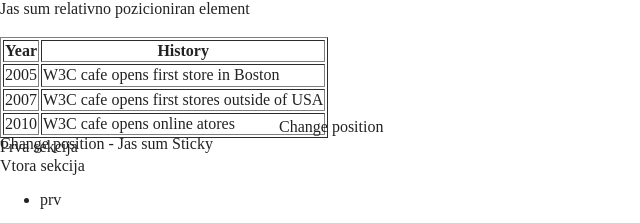
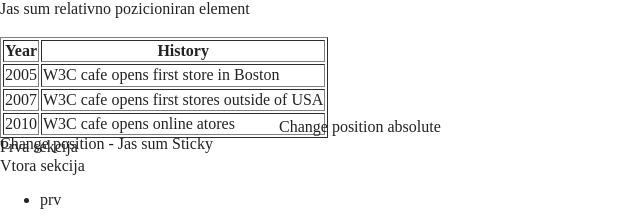
Before and after one commit to zoranrist/doma_na_golemiot, a website built with Parcel: page index.html in a window 1280 px wide. Shown: the top 223 px of the page, 0-640 px from the left. Built offline with nearby package versions, Linux system fonts and the light colour scheme.

Commit message:
pozicioniranje_na_elementi

```diff
--- a/index.html
+++ b/index.html
@@ -76,7 +76,7 @@
       <!-- Eve i za html eden komentar e takva e sintaksata na komentiranje -->
       <h3>i pomal i pomal</h3>
       <!-- pozicija: absolute -->
-      <div id="position-example">Change position</div>
+      <div id="position-example">Change position absolute</div>
       <div id="position_example_fixed">Change position fixed</div>
     </header style="position: relative";>
 
```
